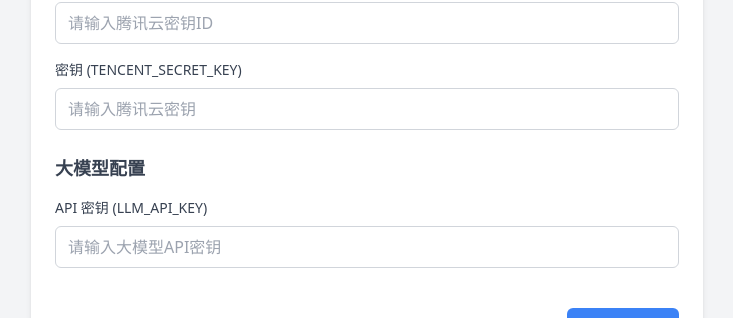
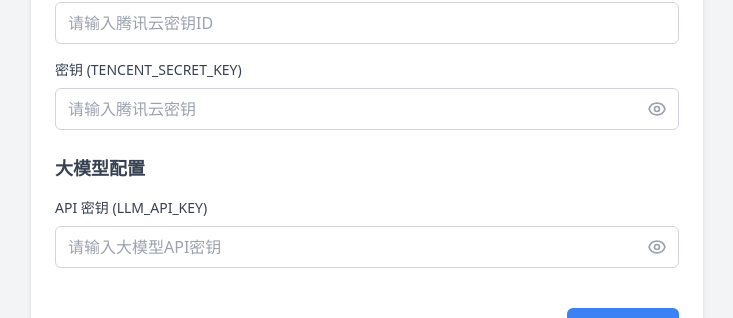
Before and after one commit to maxweber36/vocal-write, a Next.js app: page /config in a window 1280 px wide. Shown: the part 272-590 px from the top of the page, without its empty margins (273-1006 px from the left). Built offline with nearby package versions, Linux system fonts and the light colour scheme.

Commit message:
feat(config): add toggle visibility for secret keys
Add state management and UI controls to toggle between visible/hidden states for secret keys (TENCENT_SECRET_KEY and LLM_API_KEY). This improves user experience when working with sensitive credentials.

```diff
--- a/pages/config.js
+++ b/pages/config.js
@@ -18,6 +18,11 @@ export default function Config() {
   const [saving, setSaving] = useState(false)
   const [message, setMessage] = useState('')
   const [messageType, setMessageType] = useState('') // 'success' or 'error'
+  // 密钥可见性状态
+  const [showSecrets, setShowSecrets] = useState({
+    TENCENT_SECRET_KEY: false,
+    LLM_API_KEY: false,
+  })
 
   /**
    * 显示消息提示
@@ -70,6 +75,16 @@ export default function Config() {
     setConfig((prev) => ({
       ...prev,
       [key]: value,
+    }))
+  }
+
+  /**
+   * 切换密钥可见性
+   */
+  const toggleSecretVisibility = (key) => {
+    setShowSecrets((prev) => ({
+      ...prev,
+      [key]: !prev[key],
     }))
   }
 
@@ -208,16 +223,35 @@ export default function Config() {
                 <label className="block text-sm font-medium text-gray-700 mb-2">
                   密钥 (TENCENT_SECRET_KEY)
                 </label>
+                <div className="relative">
                   <input
-                  type="password"
+                    type={showSecrets.TENCENT_SECRET_KEY ? 'text' : 'password'}
                     value={config.TENCENT_SECRET_KEY}
                     onChange={(e) =>
                       handleInputChange('TENCENT_SECRET_KEY', e.target.value)
                     }
-                  className="w-full px-3 py-2 border border-gray-300 rounded-md focus:outline-none focus:ring-2 focus:ring-blue-500 focus:border-transparent"
+                    className="w-full px-3 py-2 pr-10 border border-gray-300 rounded-md focus:outline-none focus:ring-2 focus:ring-blue-500 focus:border-transparent"
                     placeholder="请输入腾讯云密钥"
                     style={{ WebkitAppRegion: 'no-drag' }}
                   />
+                  <button
+                    type="button"
+                    onClick={() => toggleSecretVisibility('TENCENT_SECRET_KEY')}
+                    className="absolute inset-y-0 right-0 pr-3 flex items-center text-gray-400 hover:text-gray-600"
+                    style={{ WebkitAppRegion: 'no-drag' }}
+                  >
+                    {showSecrets.TENCENT_SECRET_KEY ? (
+                      <svg className="h-5 w-5" fill="none" viewBox="0 0 24 24" stroke="currentColor">
+                        <path strokeLinecap="round" strokeLinejoin="round" strokeWidth={2} d="M13.875 18.825A10.05 10.05 0 0112 19c-4.478 0-8.268-2.943-9.543-7a9.97 9.97 0 011.563-3.029m5.858.908a3 3 0 114.243 4.243M9.878 9.878l4.242 4.242M9.878 9.878L3 3m6.878 6.878L21 21" />
+                      </svg>
+                    ) : (
+                      <svg className="h-5 w-5" fill="none" viewBox="0 0 24 24" stroke="currentColor">
+                        <path strokeLinecap="round" strokeLinejoin="round" strokeWidth={2} d="M15 12a3 3 0 11-6 0 3 3 0 016 0z" />
+                        <path strokeLinecap="round" strokeLinejoin="round" strokeWidth={2} d="M2.458 12C3.732 7.943 7.523 5 12 5c4.478 0 8.268 2.943 9.542 7-1.274 4.057-5.064 7-9.542 7-4.477 0-8.268-2.943-9.542-7z" />
+                      </svg>
+                    )}
+                  </button>
+                </div>
               </div>
             </div>
           </div>
@@ -231,16 +265,35 @@ export default function Config() {
               <label className="block text-sm font-medium text-gray-700 mb-2">
                 API 密钥 (LLM_API_KEY)
               </label>
+              <div className="relative">
                 <input
-                type="password"
+                  type={showSecrets.LLM_API_KEY ? 'text' : 'password'}
                   value={config.LLM_API_KEY}
                   onChange={(e) =>
                     handleInputChange('LLM_API_KEY', e.target.value)
                   }
-                className="w-full px-3 py-2 border border-gray-300 rounded-md focus:outline-none focus:ring-2 focus:ring-blue-500 focus:border-transparent"
+                  className="w-full px-3 py-2 pr-10 border border-gray-300 rounded-md focus:outline-none focus:ring-2 focus:ring-blue-500 focus:border-transparent"
                   placeholder="请输入大模型API密钥"
                   style={{ WebkitAppRegion: 'no-drag' }}
                 />
+                <button
+                  type="button"
+                  onClick={() => toggleSecretVisibility('LLM_API_KEY')}
+                  className="absolute inset-y-0 right-0 pr-3 flex items-center text-gray-400 hover:text-gray-600"
+                  style={{ WebkitAppRegion: 'no-drag' }}
+                >
+                  {showSecrets.LLM_API_KEY ? (
+                    <svg className="h-5 w-5" fill="none" viewBox="0 0 24 24" stroke="currentColor">
+                      <path strokeLinecap="round" strokeLinejoin="round" strokeWidth={2} d="M13.875 18.825A10.05 10.05 0 0112 19c-4.478 0-8.268-2.943-9.543-7a9.97 9.97 0 011.563-3.029m5.858.908a3 3 0 114.243 4.243M9.878 9.878l4.242 4.242M9.878 9.878L3 3m6.878 6.878L21 21" />
+                    </svg>
+                  ) : (
+                    <svg className="h-5 w-5" fill="none" viewBox="0 0 24 24" stroke="currentColor">
+                      <path strokeLinecap="round" strokeLinejoin="round" strokeWidth={2} d="M15 12a3 3 0 11-6 0 3 3 0 016 0z" />
+                      <path strokeLinecap="round" strokeLinejoin="round" strokeWidth={2} d="M2.458 12C3.732 7.943 7.523 5 12 5c4.478 0 8.268 2.943 9.542 7-1.274 4.057-5.064 7-9.542 7-4.477 0-8.268-2.943-9.542-7z" />
+                    </svg>
+                  )}
+                </button>
+              </div>
             </div>
           </div>
 
```
Lines whose indentation alone changed are shown as unchanged.
